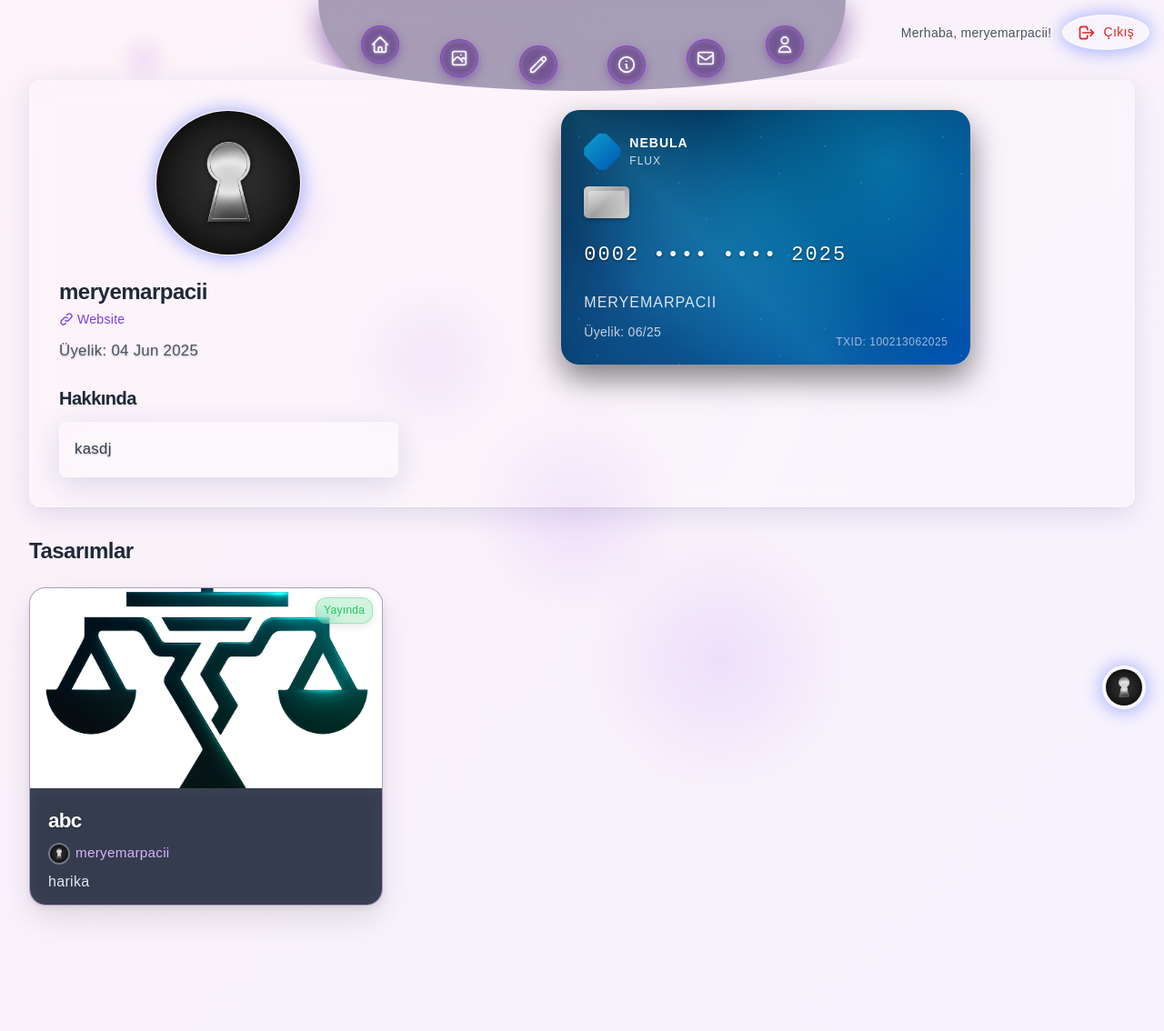
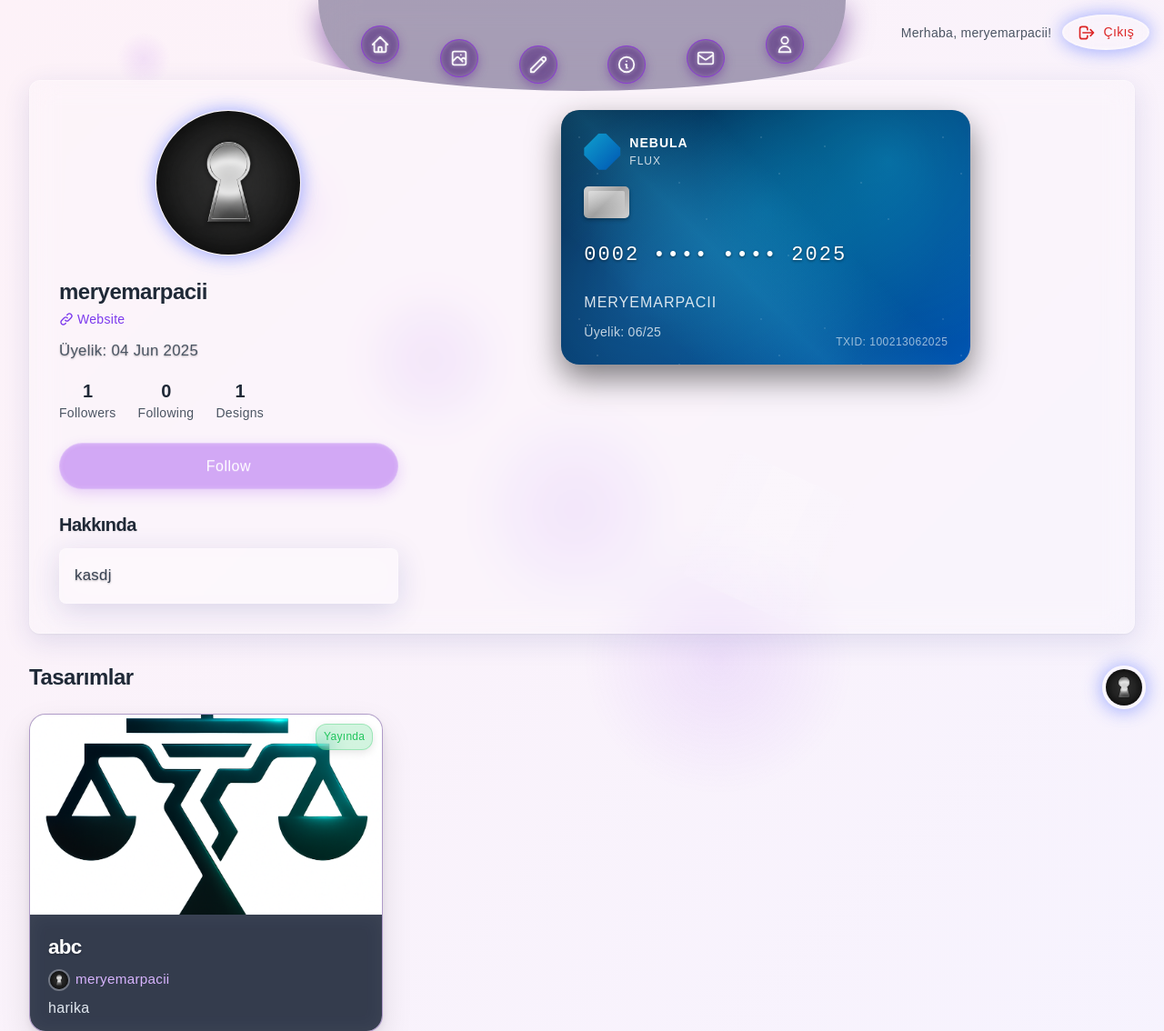
Before and after one commit to meryemarpaci/django-design-trix, a Django app: a page that uses templates/auth/profile.html in a window 1280 px wide. Shown: the top 1134 px of the page at 91% size. Run offline with Django 5.2, Linux system fonts and the light colour scheme; a user stored in the database is signed in; data comes from the database, SQL or seed files in the repository; both versions use the stored data as it was after the commit.

Commit message:
Fix follow system: Add post_delete signals, profile follow button, and stats display

```diff
--- a/core/models.py
+++ b/core/models.py
@@ -1,6 +1,6 @@
 from django.db import models
 from django.contrib.auth.models import User
-from django.db.models.signals import post_save, pre_save
+from django.db.models.signals import post_save, pre_save, post_delete
 from django.dispatch import receiver
 from django.urls import reverse
 import hashlib
@@ -289,3 +289,28 @@
                 design=instance,
                 token_id=instance.token_id
             )
+
+@receiver(post_delete, sender=Follow)
+def update_follow_counts_on_delete(sender, instance, **kwargs):
+    """Update follower counts when a follow relationship is deleted"""
+    try:
+        # Update follower count
+        instance.following.profile.followers_count = instance.following.followers.count()
+        instance.following.profile.save(update_fields=['followers_count'])
+
+        # Update following count
+        instance.follower.profile.following_count = instance.follower.following.count()
+        instance.follower.profile.save(update_fields=['following_count'])
+
+        logger.info(f"Updated follow counts after {instance.follower.username} unfollowed {instance.following.username}")
+    except Exception as e:
+        logger.error(f"Error updating follow counts on delete: {e}")
+
+@receiver(post_delete, sender=Like)
+def update_design_likes_count_on_delete(sender, instance, **kwargs):
+    """Update likes count when a like is deleted"""
+    try:
+        instance.design.likes_count = instance.design.likes.count()
+        instance.design.save(update_fields=['likes_count'])
+    except Exception as e:
+        logger.error(f"Error updating likes count on delete: {e}")
--- a/core/views.py
+++ b/core/views.py
@@ -300,10 +300,19 @@
     else:
         designs = Design.objects.filter(user=user, status='published').order_by('-created_at')
 
+    # Check if current user is following this profile user
+    is_following = False
+    if request.user.is_authenticated and request.user != user:
+        is_following = Follow.objects.filter(
+            follower=request.user,
+            following=user
+        ).exists()
+
     context = {
         'user': user,
         'designs': designs,
         'profile': profile,
+        'is_following': is_following,
     }
     return render(request, 'auth/profile.html', context)
 
--- a/templates/auth/profile.html
+++ b/templates/auth/profile.html
@@ -452,6 +452,22 @@
                         </a>
                     {% endif %}
                     <p class="text-gray-600 mt-3">Üyelik: {{ user.date_joined|date:"d M Y" }}</p>
+
+                    <!-- Follow Stats -->
+                    <div class="flex space-x-6 mt-4 justify-center md:justify-start">
+                        <div class="text-center">
+                            <div class="text-xl font-bold text-gray-800 followers-count">{{ user.profile.followers_count }}</div>
+                            <div class="text-sm text-gray-600">Followers</div>
+                        </div>
+                        <div class="text-center">
+                            <div class="text-xl font-bold text-gray-800">{{ user.profile.following_count }}</div>
+                            <div class="text-sm text-gray-600">Following</div>
+                        </div>
+                        <div class="text-center">
+                            <div class="text-xl font-bold text-gray-800">{{ user.profile.designs_count }}</div>
+                            <div class="text-sm text-gray-600">Designs</div>
+                        </div>
+                    </div>
                 </div>
 
                 {% if user == request.user %}
@@ -459,6 +475,13 @@
                     <a href="{% url 'core:profile_edit' %}" class="btn block text-center w-full">
                         Profili Düzenle
                     </a>
+                </div>
+                {% elif request.user.is_authenticated %}
+                <div class="mt-6">
+                    <button id="follow-btn" data-username="{{ user.username }}"
+                            class="btn block text-center w-full {% if is_following %}bg-gray-500 hover:bg-gray-600{% else %}bg-purple-600 hover:bg-purple-700{% endif %} text-white transition">
+                        {% if is_following %}Following{% else %}Follow{% endif %}
+                    </button>
                 </div>
                 {% endif %}
 
@@ -639,6 +662,50 @@
                 card.style.transform = 'perspective(1000px) rotateX(0) rotateY(0) scale3d(1, 1, 1)';
             });
         });
+
+        // Follow functionality
+        const followBtn = document.getElementById('follow-btn');
+        if (followBtn) {
+            followBtn.addEventListener('click', async function() {
+                const username = this.dataset.username;
+
+                try {
+                    const response = await fetch(`/api/follow/${username}/`, {
+                        method: 'POST',
+                        headers: {
+                            'X-CSRFToken': document.querySelector('[name=csrfmiddlewaretoken]')?.value || '',
+                            'Content-Type': 'application/json',
+                        }
+                    });
+
+                    const data = await response.json();
+
+                    if (data.success) {
+                        if (data.following) {
+                            this.textContent = 'Following';
+                            this.classList.remove('bg-purple-600', 'hover:bg-purple-700');
+                            this.classList.add('bg-gray-500', 'hover:bg-gray-600');
+                        } else {
+                            this.textContent = 'Follow';
+                            this.classList.remove('bg-gray-500', 'hover:bg-gray-600');
+                            this.classList.add('bg-purple-600', 'hover:bg-purple-700');
+                        }
+
+                        // Update follower count if element exists
+                        const followerCountEl = document.querySelector('.followers-count');
+                        if (followerCountEl) {
+                            followerCountEl.textContent = data.followers_count;
+                        }
+                    } else {
+                        console.error('Follow failed:', data.error);
+                        alert(data.error || 'Takip işlemi başarısız oldu');
+                    }
+                } catch (error) {
+                    console.error('Follow failed:', error);
+                    alert('Takip işlemi başarısız oldu');
+                }
+            });
+        }
     });
 </script>
 {% endblock %}
```
Also changed, not shown: db.sqlite3, media/avatars/Ekran_görüntüsü_2023-11-06_222537.png (added).
